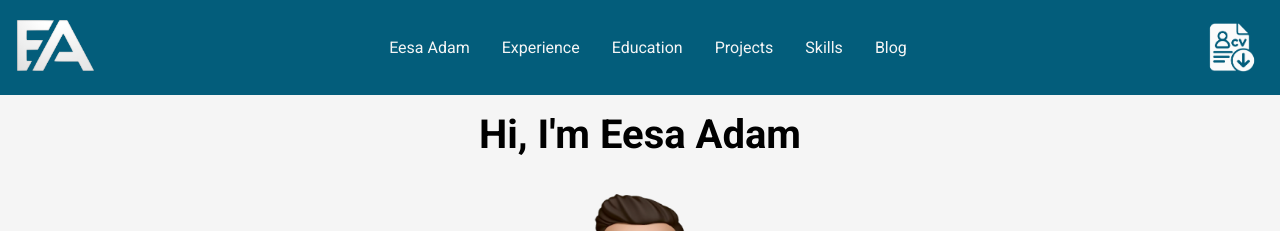
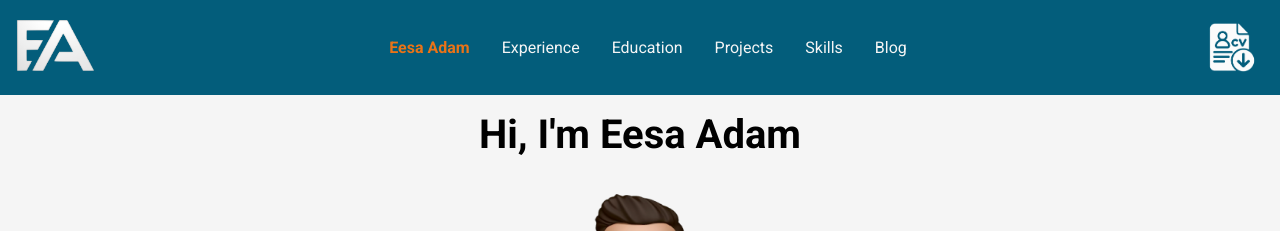
Before and after one commit to SabreT00th84/PortfolioWebsite, a Jekyll site: the page built from index.html, in a window 1280 px wide. Shown: the top 231 px of the page. Built offline with Jekyll 4.4.1, drawn with Linux system fonts in a browser that asks for light colours.

Commit message:
feat: Dynamically change colour of active nav item based on current page

```diff
--- a/_includes/header.html
+++ b/_includes/header.html
@@ -3,12 +3,24 @@
         <img src="{{ '/Images/logo.png' | relative_url }}" alt="logo">
     </a>
     <nav id="navLinks" class="hidden">
-        <a href="{{ '/index.html' | relative_url }}">Eesa Adam</a>
-        <a href="{{ '/experience.html' | relative_url }}">Experience</a>
-        <a href="{{ '/education.html' | relative_url }}">Education</a>
-        <a href="{{ '/portfolio.html' | relative_url }}">Projects</a>
-        <a href="{{ '/skills.html' | relative_url }}">Skills</a>
-        <a href="{{ '/blog.html' | relative_url }}">Blog</a>
+        <a href="{{ '/index' | relative_url }}" class="{% if  page.name == 'index.html'%}active{% endif %}">
+            Eesa Adam
+        </a>
+        <a href="{{ '/experience' | relative_url }}" class="{% if  page.name == 'experience.html'%}active{% endif %}">
+            Experience
+        </a>
+        <a href="{{ '/education' | relative_url }}" class="{% if  page.name == 'education.html'%}active{% endif %}">
+            Education
+        </a>
+        <a href="{{ '/portfolio' | relative_url }}" class="{% if  page.name == 'portfolio.html'%}active{% endif %}">
+            Projects
+        </a>
+        <a href="{{ '/skills' | relative_url }}" class="{% if  page.name == 'skills.html'%}active{% endif %}">
+            Skills
+        </a>
+        <a href="{{ '/blog' | relative_url }}" class="{% if  page.name == 'blog.html'%}active{% endif %}">
+            Blog
+        </a>
     </nav>
     <div id="menu-buttons">
         <a id="cv" href="#"><img src="{{ '/Images/CV-icon.png' | relative_url }}" alt="cv"></a>
```
